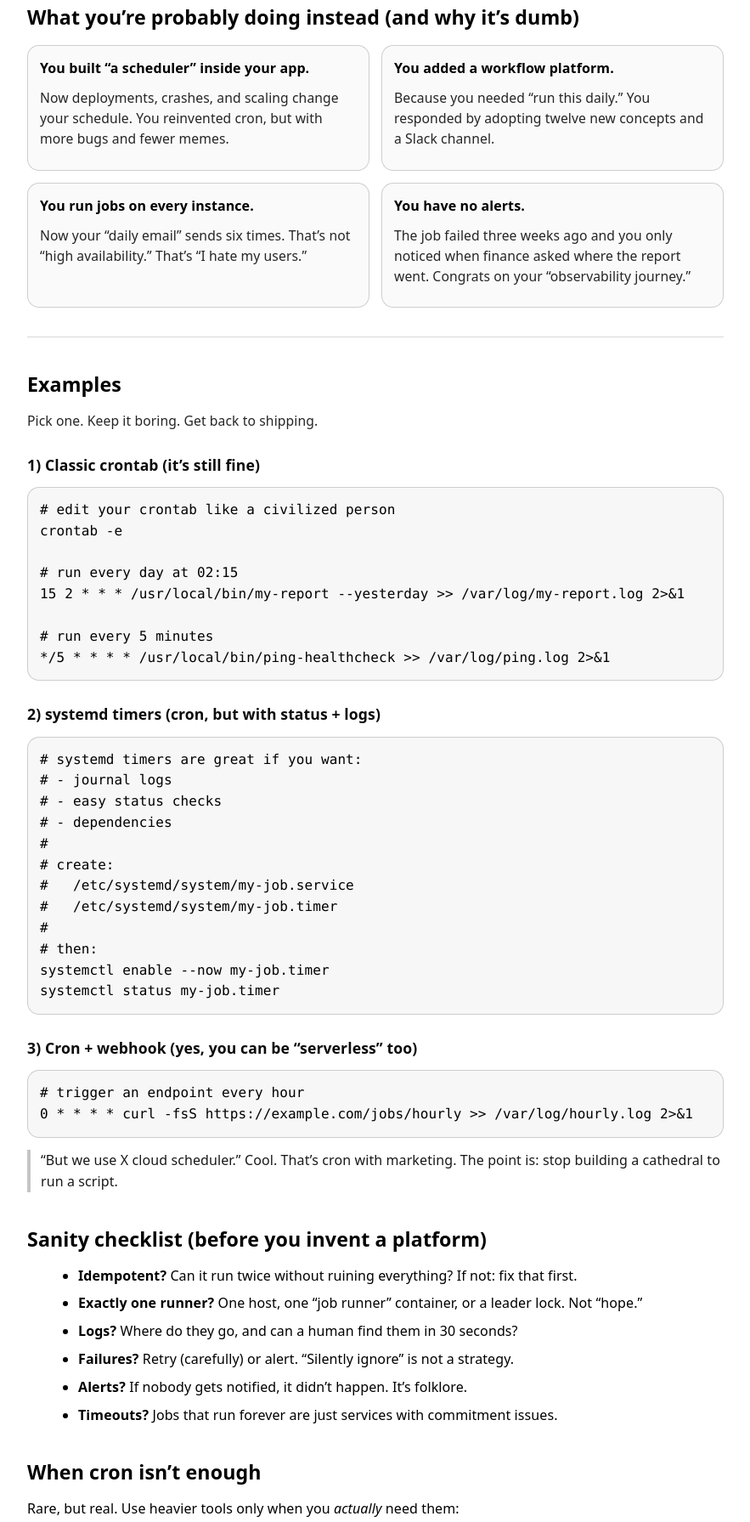
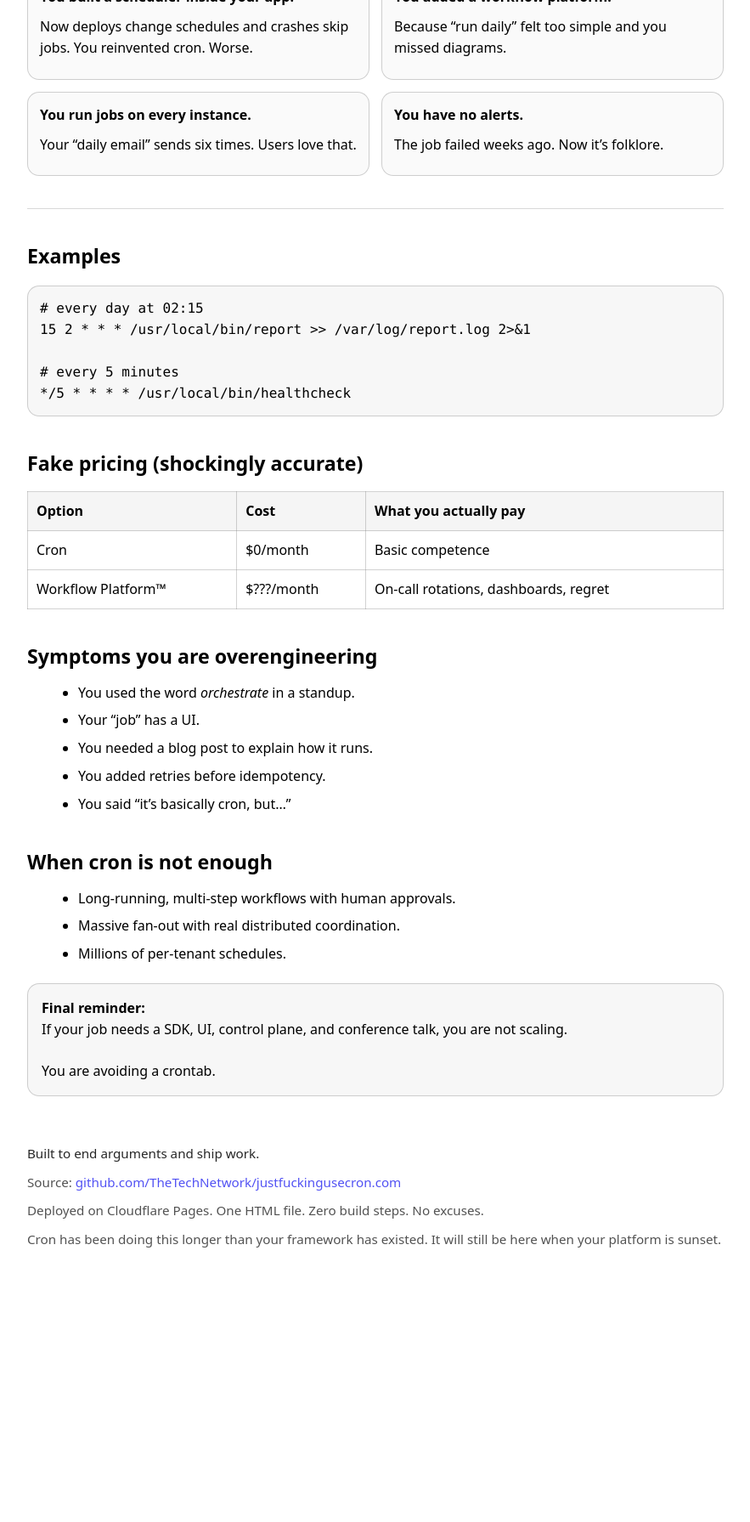
Before and after one commit to TheTechNetwork/justfuckingusecron.com, a plain HTML site: page index.html in a window 1280 px wide. Shown: the part 743-2534 px from the top of the page at 85% size, without its empty margins (198-1081 px from the left). After the commit the page ends 2309 px from the top, so only its background shows below. Drawn offline with Linux system fonts and the light colour scheme.

Commit message:
Update index.html

```diff
--- a/index.html
+++ b/index.html
@@ -15,7 +15,6 @@
       margin: 0;
       font-family: system-ui, -apple-system, Segoe UI, Roboto, Helvetica, Arial, "Apple Color Emoji", "Segoe UI Emoji";
       line-height: 1.55;
-      letter-spacing: 0.1px;
     }
 
     main {
@@ -36,52 +35,26 @@
       max-width: 60ch;
     }
 
-    .pillrow { display: flex; flex-wrap: wrap; gap: 10px; margin: 18px 0 14px; }
+    h2 { margin: 38px 0 12px; font-size: 1.45rem; }
+    h3 { margin: 26px 0 10px; font-size: 1.1rem; }
+
+    p { margin: 10px 0; }
+    ul { margin: 10px 0 0 20px; }
+    li { margin: 8px 0; }
+
+    .pillrow { display: flex; flex-wrap: wrap; gap: 10px; margin: 18px 0; }
     .pill {
-      display: inline-block;
-      padding: 8px 11px;
+      padding: 8px 12px;
       border-radius: 999px;
-      border: 1px solid rgba(127,127,127,0.45);
-      opacity: 0.95;
+      border: 1px solid rgba(127,127,127,0.4);
       font-size: 0.95rem;
-      white-space: nowrap;
     }
 
     .callout {
       border: 1px solid rgba(127,127,127,0.35);
       border-radius: 14px;
-      padding: 16px 16px;
+      padding: 16px;
       margin: 22px 0;
-      background: rgba(127,127,127,0.06);
-    }
-
-    .callout strong { display: inline-block; margin-bottom: 6px; }
-
-    h2 {
-      margin: 38px 0 12px;
-      font-size: 1.45rem;
-    }
-
-    h3 {
-      margin: 26px 0 10px;
-      font-size: 1.1rem;
-      opacity: 0.95;
-    }
-
-    p { margin: 10px 0; }
-    ul { margin: 10px 0 0 20px; }
-    li { margin: 8px 0; }
-
-    code, pre {
-      font-family: ui-monospace, SFMono-Regular, Menlo, Monaco, Consolas, "Liberation Mono", "Courier New", monospace;
-    }
-
-    pre {
-      border: 1px solid rgba(127,127,127,0.35);
-      border-radius: 14px;
-      padding: 14px 14px;
-      overflow-x: auto;
-      margin: 12px 0;
       background: rgba(127,127,127,0.06);
     }
 
@@ -99,199 +72,180 @@
     .card {
       border: 1px solid rgba(127,127,127,0.35);
       border-radius: 14px;
-      padding: 14px 14px;
+      padding: 14px;
       background: rgba(127,127,127,0.04);
     }
 
-    .small { font-size: 0.98rem; opacity: 0.85; }
+    pre, code {
+      font-family: ui-monospace, SFMono-Regular, Menlo, Monaco, Consolas, monospace;
+    }
 
-    a { text-decoration: none; }
-    a:hover { text-decoration: underline; }
+    pre {
+      border: 1px solid rgba(127,127,127,0.35);
+      border-radius: 14px;
+      padding: 14px;
+      overflow-x: auto;
+      background: rgba(127,127,127,0.06);
+    }
 
-    .btnrow { display: flex; flex-wrap: wrap; gap: 10px; margin: 18px 0 8px; }
-    .btn {
-      display: inline-block;
-      padding: 10px 12px;
-      border-radius: 12px;
-      border: 1px solid rgba(127,127,127,0.45);
-      background: rgba(127,127,127,0.04);
+    table {
+      width: 100%;
+      border-collapse: collapse;
+      margin-top: 14px;
+    }
+
+    th, td {
+      border: 1px solid rgba(127,127,127,0.35);
+      padding: 10px;
+      text-align: left;
+    }
+
+    th {
+      background: rgba(127,127,127,0.08);
     }
 
     hr {
       border: 0;
       height: 1px;
       background: rgba(127,127,127,0.3);
-      margin: 34px 0;
+      margin: 38px 0;
     }
 
     footer {
-      margin-top: 52px;
-      opacity: 0.82;
-      font-size: 0.98rem;
+      margin-top: 56px;
+      font-size: 0.95rem;
+      opacity: 0.85;
     }
 
-    .fineprint { opacity: 0.75; font-size: 0.95rem; margin-top: 10px; }
+    .fineprint { opacity: 0.8; margin-top: 10px; }
 
-    .quote {
-      border-left: 4px solid rgba(127,127,127,0.5);
-      padding-left: 12px;
-      opacity: 0.9;
-      margin: 14px 0;
-    }
+    a { text-decoration: none; }
+    a:hover { text-decoration: underline; }
   </style>
 </head>
 
 <body>
 <main>
+
 <h1>Just Fucking Use Cron.</h1>
 <p class="sub">
   You do not need a distributed workflow orchestration platform with a mascot.
-      You need a schedule and a command. Calm down.
+  You need a schedule and a command. Relax.
 </p>
 
 <div class="pillrow">
-      <span class="pill">✅ boring</span>
-      <span class="pill">✅ cheap</span>
-      <span class="pill">✅ debuggable</span>
-      <span class="pill">✅ older than your framework</span>
+  <span class="pill">boring</span>
+  <span class="pill">cheap</span>
+  <span class="pill">debuggable</span>
+  <span class="pill">older than your framework</span>
 </div>
 
 <div class="callout">
-      <strong>Golden rule:</strong>
-      If your requirement is “run this thing every X minutes,” your requirement is not “adopt a whole new religion.”
-      Your requirement is <em>a timer</em>.
-      <div class="fineprint">Yes, even if you call it “orchestration” to feel important.</div>
-    </div>
-
-    <div class="btnrow">
-      <a class="btn" href="#examples">Examples</a>
-      <a class="btn" href="#checklist">Sanity checklist</a>
-      <a class="btn" href="#notcron">When cron isn’t enough</a>
+  <strong>Golden rule:</strong><br>
+  If your requirement is “run this thing every X minutes,” your requirement is not
+  “introduce a control plane.” Your requirement is a timer.
 </div>
 
 <h2>What cron is great at</h2>
 <ul>
-      <li>Daily/weekly/hourly jobs that do one thing and then leave.</li>
-      <li>Cleanup, rollups, exports, backups, “send the report,” “rotate the logs.”</li>
-      <li>“Call this URL every 10 minutes because the business said so.”</li>
-      <li>Giving you a schedule without gifting you a new on-call nightmare.</li>
+  <li>Daily, hourly, weekly jobs that do one thing and exit.</li>
+  <li>Cleanup, rollups, exports, backups, reports.</li>
+  <li>Calling a URL because the business said so.</li>
+  <li>Letting you sleep instead of babysitting YAML.</li>
 </ul>
 
-    <h2>What you’re probably doing instead (and why it’s dumb)</h2>
+<h2>What you’re probably doing instead</h2>
 <div class="grid">
   <div class="card">
-        <strong>You built “a scheduler” inside your app.</strong>
-        <p class="small">
-          Now deployments, crashes, and scaling change your schedule.
-          You reinvented cron, but with more bugs and fewer memes.
-        </p>
+    <strong>You built a scheduler inside your app.</strong>
+    <p>Now deploys change schedules and crashes skip jobs. You reinvented cron. Worse.</p>
   </div>
-
   <div class="card">
     <strong>You added a workflow platform.</strong>
-        <p class="small">
-          Because you needed “run this daily.”
-          You responded by adopting twelve new concepts and a Slack channel.
-        </p>
+    <p>Because “run daily” felt too simple and you missed diagrams.</p>
   </div>
-
   <div class="card">
     <strong>You run jobs on every instance.</strong>
-        <p class="small">
-          Now your “daily email” sends six times.
-          That’s not “high availability.” That’s “I hate my users.”
-        </p>
+    <p>Your “daily email” sends six times. Users love that.</p>
   </div>
-
   <div class="card">
     <strong>You have no alerts.</strong>
-        <p class="small">
-          The job failed three weeks ago and you only noticed when finance asked where the report went.
-          Congrats on your “observability journey.”
-        </p>
+    <p>The job failed weeks ago. Now it’s folklore.</p>
   </div>
 </div>
 
-    <hr/>
+<hr>
 
-    <h2 id="examples">Examples</h2>
-    <p class="small">Pick one. Keep it boring. Get back to shipping.</p>
+<h2>Examples</h2>
 
-    <h3>1) Classic crontab (it’s still fine)</h3>
-    <pre><code># edit your crontab like a civilized person
-crontab -e
+<pre><code># every day at 02:15
+15 2 * * * /usr/local/bin/report >> /var/log/report.log 2>&1
 
-# run every day at 02:15
-15 2 * * * /usr/local/bin/my-report --yesterday >> /var/log/my-report.log 2>&1
+# every 5 minutes
+*/5 * * * * /usr/local/bin/healthcheck</code></pre>
 
-# run every 5 minutes
-*/5 * * * * /usr/local/bin/ping-healthcheck >> /var/log/ping.log 2>&1</code></pre>
+<h2>Fake pricing (shockingly accurate)</h2>
 
-    <h3>2) systemd timers (cron, but with status + logs)</h3>
-    <pre><code># systemd timers are great if you want:
-# - journal logs
-# - easy status checks
-# - dependencies
-#
-# create:
-#   /etc/systemd/system/my-job.service
-#   /etc/systemd/system/my-job.timer
-#
-# then:
-systemctl enable --now my-job.timer
-systemctl status my-job.timer</code></pre>
+<table>
+  <tr>
+    <th>Option</th>
+    <th>Cost</th>
+    <th>What you actually pay</th>
+  </tr>
+  <tr>
+    <td>Cron</td>
+    <td>$0/month</td>
+    <td>Basic competence</td>
+  </tr>
+  <tr>
+    <td>Workflow Platform™</td>
+    <td>$???/month</td>
+    <td>On-call rotations, dashboards, regret</td>
+  </tr>
+</table>
 
-    <h3>3) Cron + webhook (yes, you can be “serverless” too)</h3>
-    <pre><code># trigger an endpoint every hour
-0 * * * * curl -fsS https://example.com/jobs/hourly >> /var/log/hourly.log 2>&1</code></pre>
-
-    <div class="quote">
-      “But we use X cloud scheduler.” Cool. That’s cron with marketing.
-      The point is: stop building a cathedral to run a script.
-    </div>
-
-    <h2 id="checklist">Sanity checklist (before you invent a platform)</h2>
+<h2>Symptoms you are overengineering</h2>
 <ul>
-      <li><strong>Idempotent?</strong> Can it run twice without ruining everything? If not: fix that first.</li>
-      <li><strong>Exactly one runner?</strong> One host, one “job runner” container, or a leader lock. Not “hope.”</li>
-      <li><strong>Logs?</strong> Where do they go, and can a human find them in 30 seconds?</li>
-      <li><strong>Failures?</strong> Retry (carefully) or alert. “Silently ignore” is not a strategy.</li>
-      <li><strong>Alerts?</strong> If nobody gets notified, it didn’t happen. It’s folklore.</li>
-      <li><strong>Timeouts?</strong> Jobs that run forever are just services with commitment issues.</li>
+  <li>You used the word <em>orchestrate</em> in a standup.</li>
+  <li>Your “job” has a UI.</li>
+  <li>You needed a blog post to explain how it runs.</li>
+  <li>You added retries before idempotency.</li>
+  <li>You said “it’s basically cron, but…”</li>
 </ul>
 
-    <h2 id="notcron">When cron isn’t enough</h2>
-    <p>Rare, but real. Use heavier tools only when you <em>actually</em> need them:</p>
+<h2>When cron is not enough</h2>
 <ul>
-      <li><strong>Long-running workflows</strong> with state machines, human approvals, or multi-step coordination.</li>
-      <li><strong>Massive fan-out</strong> where you need distributed backpressure and orchestration.</li>
-      <li><strong>Per-tenant scheduling at huge scale</strong> (thousands/millions of independent schedules).</li>
-      <li><strong>Exactly-once across systems</strong> (expensive, tricky, and frequently a lie).</li>
+  <li>Long-running, multi-step workflows with human approvals.</li>
+  <li>Massive fan-out with real distributed coordination.</li>
+  <li>Millions of per-tenant schedules.</li>
 </ul>
 
 <div class="callout">
-      <strong>Translation:</strong>
-      If you can describe your “workflow” as “run this command on a schedule,”
-      you are not building a workflow. You are scheduling a job.
-      <br/><br/>
-      Just fucking use cron.
+  <strong>Final reminder:</strong><br>
+  If your job needs a SDK, UI, control plane, and conference talk,
+  you are not scaling.
+  <br><br>
+  You are avoiding a crontab.
 </div>
-
-    <h2>FAQ (for the professional arguers)</h2>
-    <ul>
-      <li><strong>“Cron isn’t reliable.”</strong> Your infrastructure isn’t reliable. Add monitoring. Also: skill issue.</li>
-      <li><strong>“But retries!”</strong> Make it idempotent. Then retry. Or alert. Humans exist.</li>
-      <li><strong>“But locking!”</strong> File lock, DB lock, leader election. Choose the simplest one you can explain without a whiteboard.</li>
-      <li><strong>“But we’re serverless!”</strong> Cool. Use a scheduler service. That’s still cron. You didn’t transcend physics.</li>
-      <li><strong>“But we need observability!”</strong> Great. Start by logging and paging on failure. Not by buying a new dashboard for vibes.</li>
-    </ul>
 
 <footer>
   Built to end arguments and ship work.
   <div class="fineprint">
-        If this page made you mad, it’s because you’re about to schedule a shell script with a distributed system.
+    Source:
+    <a href="https://github.com/TheTechNetwork/justfuckingusecron.com" target="_blank" rel="noopener">
+      github.com/TheTechNetwork/justfuckingusecron.com
+    </a>
+  </div>
+  <div class="fineprint">
+    Deployed on Cloudflare Pages.
+    One HTML file. Zero build steps. No excuses.
+  </div>
+  <div class="fineprint">
+    Cron has been doing this longer than your framework has existed.
+    It will still be here when your platform is sunset.
   </div>
 </footer>
+
 </main>
 </body>
 </html>
```
Lines whose indentation alone changed are shown as unchanged.
